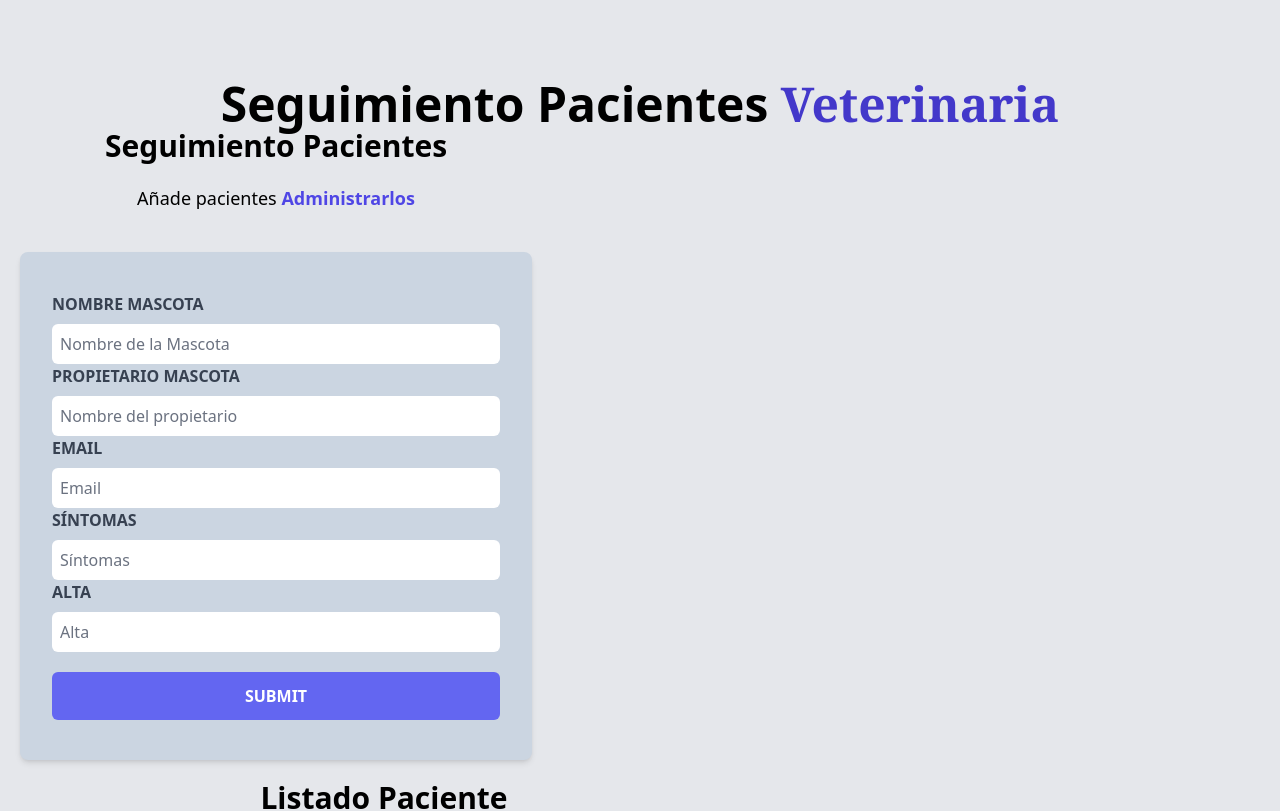
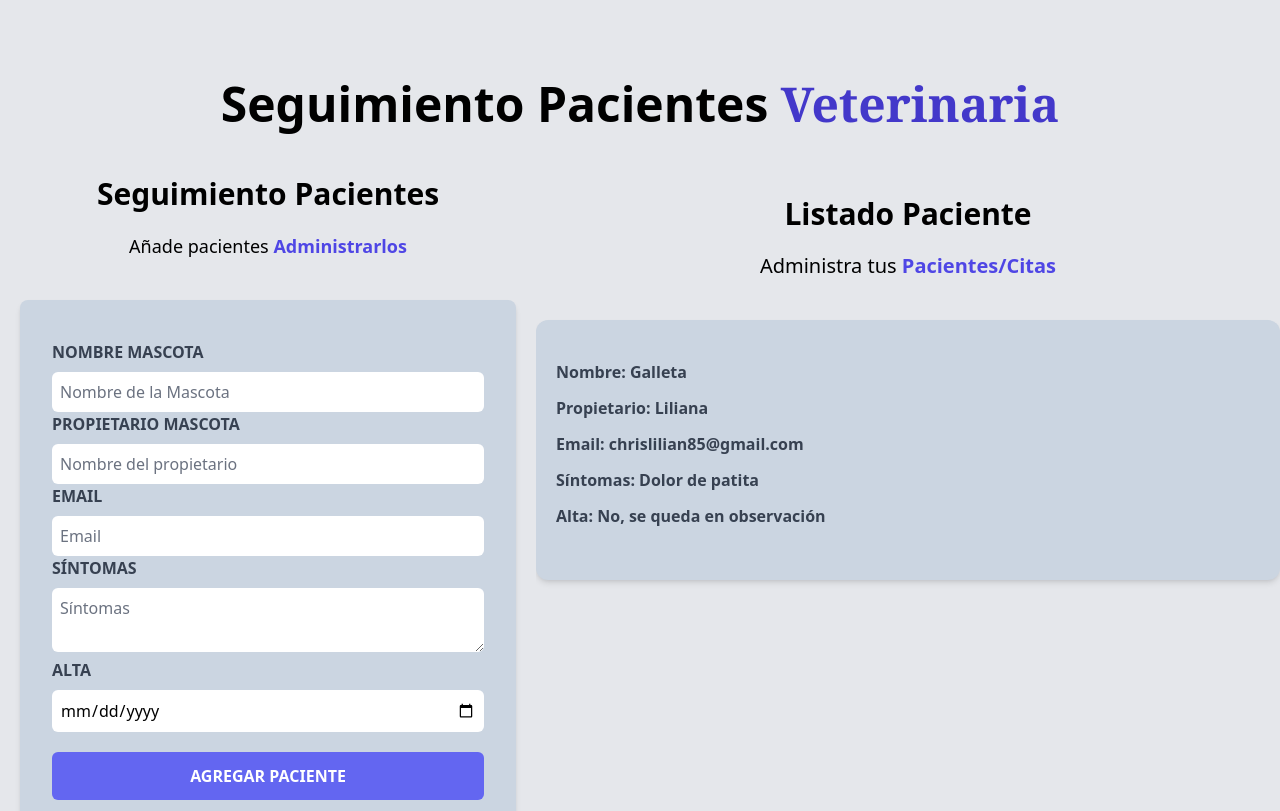
Before and after one commit to Lili2191/Citas-React, a React (Vite) app: page / in a window 1280 px wide. Shown: the top 811 px of the page. Built offline with nearby package versions, Linux system fonts and the light colour scheme.

Commit message:
Modificacion del 19-10-22
se modifica formulario,app, se agrega componente pacientes, proyecto con validacion.

```diff
--- a/src/App.jsx
+++ b/src/App.jsx
@@ -4,14 +4,24 @@
 import Header from "./componentes/header"
 import ListadoPaciente from "./componentes/listadoPaciente"
 import Formulario from "./componentes/formulario"
-//los estilos se meten con classname en los elementos
+import {useState} from "react"
+//los estilos se meten con classname en los archivos .jsx
 function App() {
+  const[pacientes,setPacientes]=useState([])
+  const[paciente,setPaciente]=useState({})
   return(
-    <div className="mt-20">
+  <div className="mt-20 container mx-auto">
     <Header/>
-    <Formulario/>
+    <div className="md:flex mt-12">
+    <Formulario
+    pacientes={pacientes}
+    setPacientes={setPacientes}
+    paciente={paciente}
+    setPaciente={setPaciente}
+    />
     <ListadoPaciente/>
     </div>
+  </div>
   )
 }
 
--- a/src/componentes/formulario.jsx
+++ b/src/componentes/formulario.jsx
@@ -1,12 +1,17 @@
 import{useState, useEffect} from 'react';
 import Error from './error';
-function Formulario(){
+function Formulario({pacientes,setPacientes,paciente,setPaciente}){
   const[mascota, setMascota]=useState('');
   const[propietario, setPropietario]=useState('');
   const[email, setEmail]=useState('');
   const[sintomas, setSintomas]=useState('');
   const[alta, setAlta]=useState('');
   const[error,setError]=useState(false)
+  const generarId=()=>{
+    const random= Math.random().toString(36)
+    const fecha=Date.now().toString(36)
+    return random+fecha
+  }
   const validarFormulario=(e)=>{
     e.preventDefault()
     if([mascota,propietario,email,sintomas,alta].includes('')){console.log('Hay al menos un campo vacio')
@@ -14,6 +19,14 @@
     return
    };
    setError(false)
+   const objPaciente={mascota,propietario,email,sintomas,alta}
+   if(paciente.id){
+
+   }else{
+    objPaciente.id=generarId()
+    setPacientes([...pacientes,objPaciente])
+   }
+
    //---------Limpiando nuestros input
    setMascota('')
    setPropietario('')
@@ -52,26 +65,27 @@
 
                 <label className="block text-gray-700 uppercase font-bold">Email</label>
                 <input className="p-2 rounded-md w-full mt-2 placeholder-gray-500"
-                type="text"
+                type="email"
                 placeholder="Email"
                 value={email}
                 onChange={(e)=>setEmail(e.target.value)}/>
 
                 <label className="block text-gray-700 uppercase font-bold">Síntomas</label>
-                <input className="p-2 rounded-md w-full mt-2 placeholder-gray-500"
+                <textarea className="p-2 rounded-md w-full mt-2 placeholder-gray-500"
                 type="text"
                 placeholder="Síntomas"
                 value={sintomas}
                 onChange={(e)=>setSintomas(e.target.value)}/>
                 <label className="block text-gray-700 uppercase font-bold">Alta</label>
                 <input className="p-2 rounded-md w-full mt-2 placeholder-gray-500"
-                type="text"
+                type="date"
                 placeholder="Alta"
                 value={alta}
                 onChange={(e)=>setAlta(e.target.value)}/>
             </div>
             </div>
-            <input type="submit" className=" bg-indigo-500 text-white uppercase w-full p-3 mt-5 rounded-md hover:bg-indigo-700 cursor-pointer transition-colors font-bold" />
+            <input type="submit" className=" bg-indigo-500 text-white uppercase w-full p-3 mt-5 rounded-md hover:bg-indigo-700 cursor-pointer transition-colors font-bold"
+            value={'Agregar paciente'} />
           </form>
         </div>
     );
--- /dev/null
+++ b/src/componentes/pacientes.jsx
@@ -0,0 +1,6 @@
+function Pacientes(){
+    return(
+        <h2>Pacientes</h2>
+    )
+}
+export default Pacientes
```
